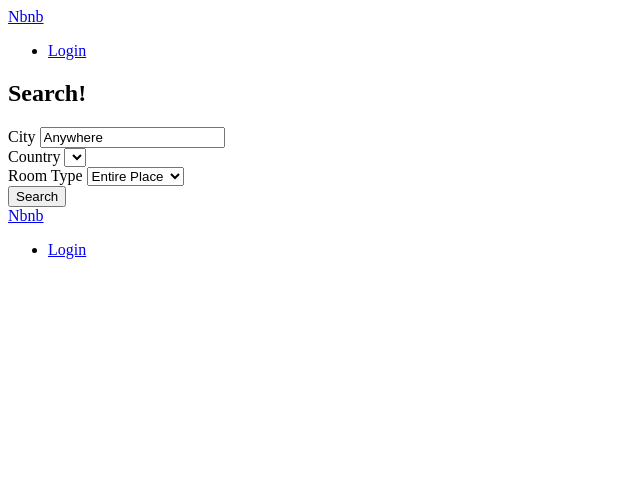
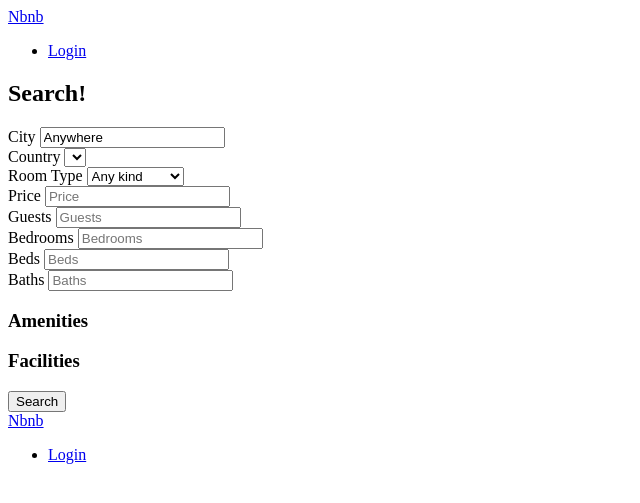
Before and after one commit to wltn39/Django_airbnb, a Django app: page /rooms/search/ in a window 1280 px wide. Shown: the top 503 px of the page, without its empty margins (0-640 px from the left). Run offline with Django 3.2, Linux system fonts and the light colour scheme; data comes from the database, SQL or seed files in the repository; lists and menus that the app fills with data are empty.

Commit message:
#13.3 Amenities and Facilities Form

```diff
--- a/templates/rooms/search.html
+++ b/templates/rooms/search.html
@@ -22,7 +22,7 @@
             <label for="country">Country</label>
             <select id="country" name="country" >
                 {% for country in countries  %}
-                    <option value="{{country.code}}">{{country.name}}</option>
+                    <option value="{{country.code}}" {% if country.code == s_country  %}selected{% endif %}>{{country.name}}</option>
                 {% endfor %}
             </select>
         </div>
@@ -30,10 +30,53 @@
         <div>
             <label for="room_type">Room Type</label>
             <select id="room_type" name="room_type" >
+                <option value="0" {% if s_room_type == 0  %}selected{% endif %}>Any kind</option>
                 {% for room_type in room_types  %}
-                    <option value="{{room_type.pk}}">{{room_type.name}}</option>
+                    <option value="{{room_type.pk}}" {% if s_room_type == room_type.pk  %}selected{% endif %}>{{room_type.name}}</option>
                 {% endfor %}
             </select>
+        </div>
+        <div>
+            <label for="price">Price</label>
+            <input value="{{price}}" type="number" name="price" id="price" placeholder="Price" />
+        </div>
+        <div>
+            <label for="guests">Guests</label>
+            <input value="{{guests}}" type="number" name="guests" id="guests" placeholder="Guests" />
+        </div>
+        <div>
+            <label for="bedrooms">Bedrooms</label>
+            <input value="{{bedrooms}}" type="number" name="bedrooms" id="bedrooms" placeholder="Bedrooms" />
+        </div>
+        <div>
+            <label for="beds">Beds</label>
+            <input value="{{beds}}" type="number" name="beds" id="beds" placeholder="Beds" />
+        </div>
+        <div>
+            <label for="baths">Baths</label>
+            <input value="{{baths}}" type="number" name="baths" id="baths" placeholder="Baths" />
+        </div>
+        <div>
+            <h3>Amenities</h3>
+            <ul>
+                {% for amenity in amenities %}
+                    <li>
+                        <label for="a_{{amenity.pk}}">{{amenity.name}}</label>
+                        <input id="a_{{amenity.pk}}" name="amenities" type="checkbox" value={{amenity.pk}} />
+                    </li>
+                {% endfor %}
+            </ul>
+        </div>
+        <div>
+            <h3>Facilities</h3>
+            <ul>
+                {% for facility in facilities %}
+                    <li>
+                        <label for="f_{{facility.pk}}">{{facility.name}}</label>
+                        <input id="f_{{facility.pk}}" name="facilities" type="checkbox" value={{facility.pk}} />
+                    </li>
+                {% endfor %}
+            </ul>
         </div>
         <button>Search</button>
     </form>
```
